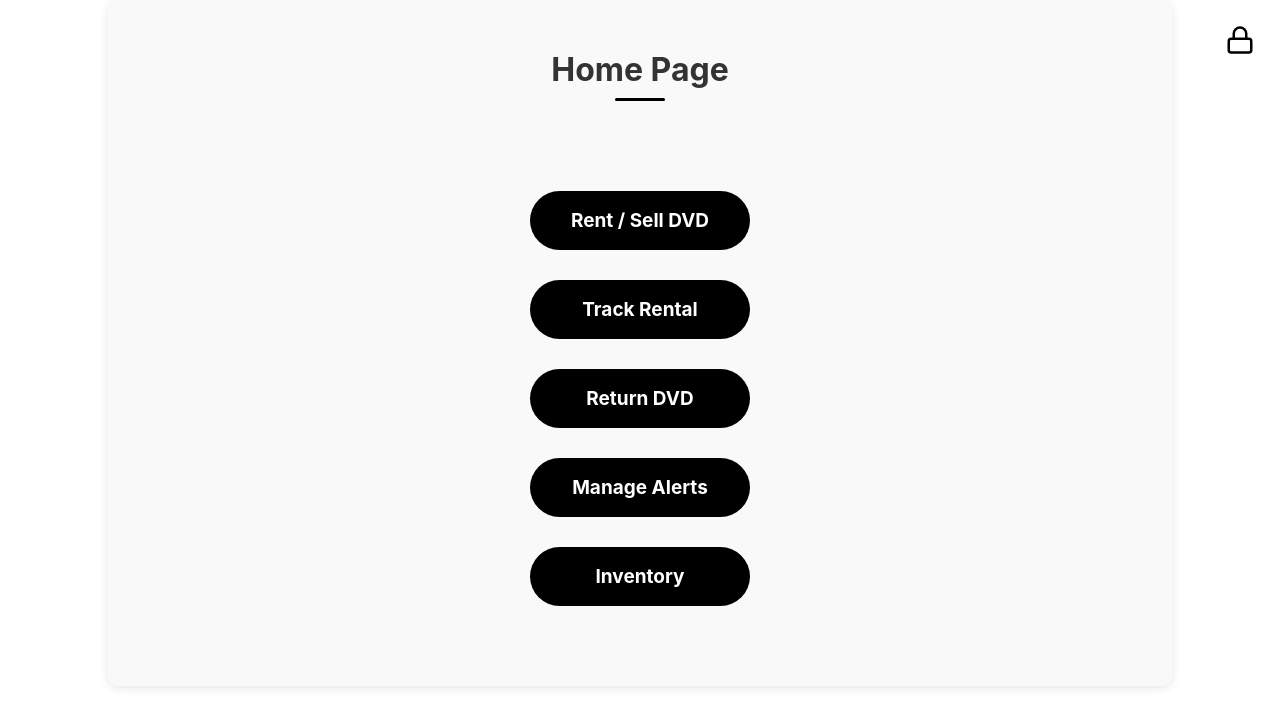
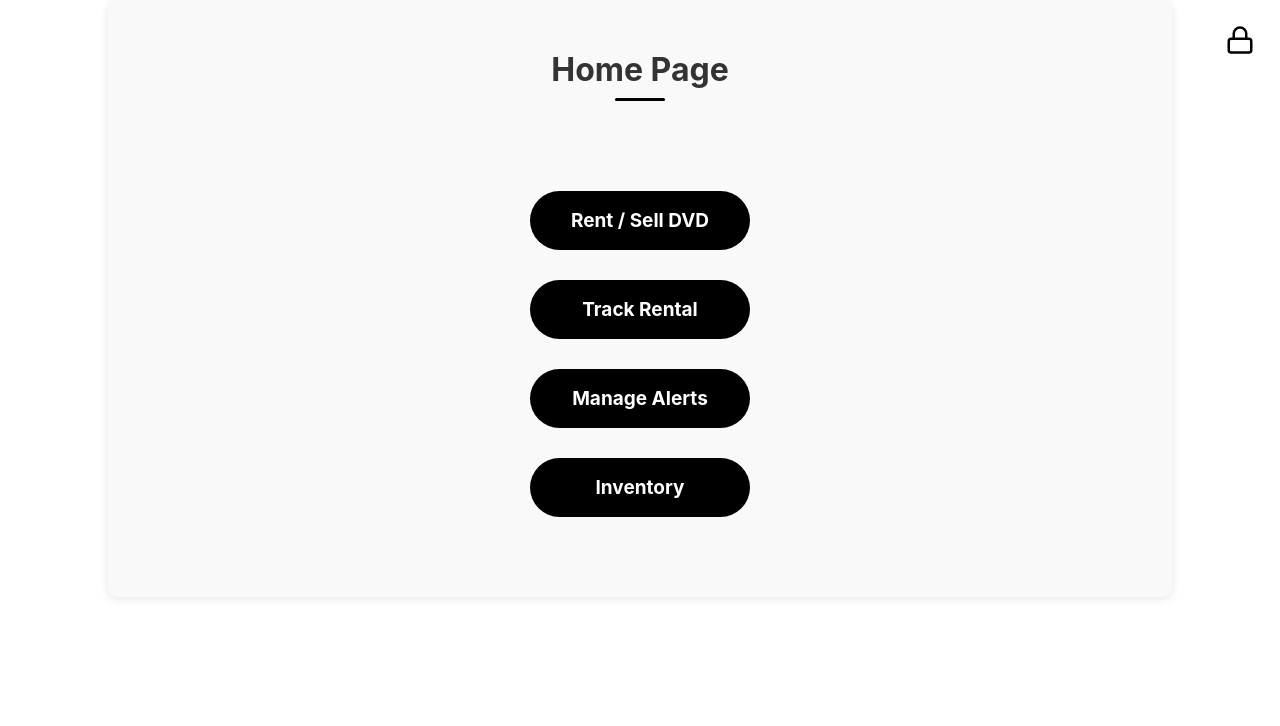
Before and after one commit to darrbrm/videoshoppe, a React (Create React App) app: page /home in a window 1280 px wide. Shown: the top 726 px of the page. Built offline with nearby package versions, Linux system fonts and the light colour scheme.

Commit message:
Fixed NonAdmin Homepage

```diff
--- a/src/Components/HomePage/HomePage.jsx
+++ b/src/Components/HomePage/HomePage.jsx
@@ -76,9 +76,6 @@ const HomePage = () => {
                     <div className='submit' onClick={() => handleNavigation('Track Rental', '/track-rental')}>
                         Track Rental
                     </div>
-                    <div className='submit' onClick={() => handleNavigation('Return DVD', '/return-dvd')}>
-                        Return DVD
-                    </div>
                     <div className='submit' onClick={() => handleNavigation('Manage Alerts', '/manage-alerts')}>
                         Manage Alerts
                     </div>
```
